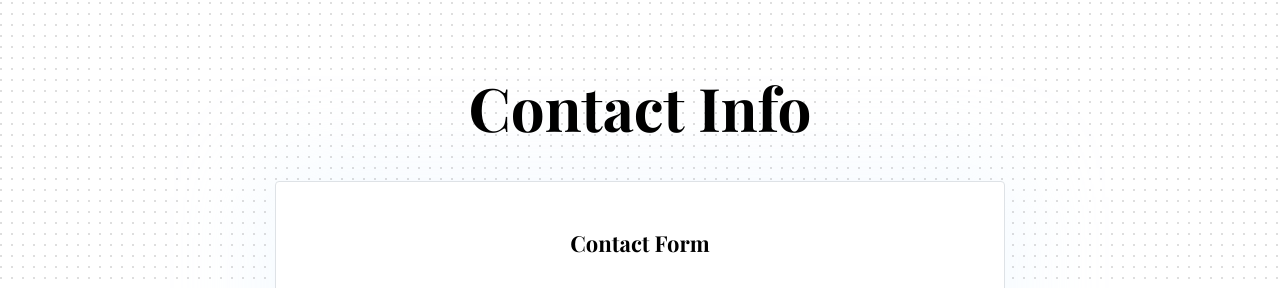
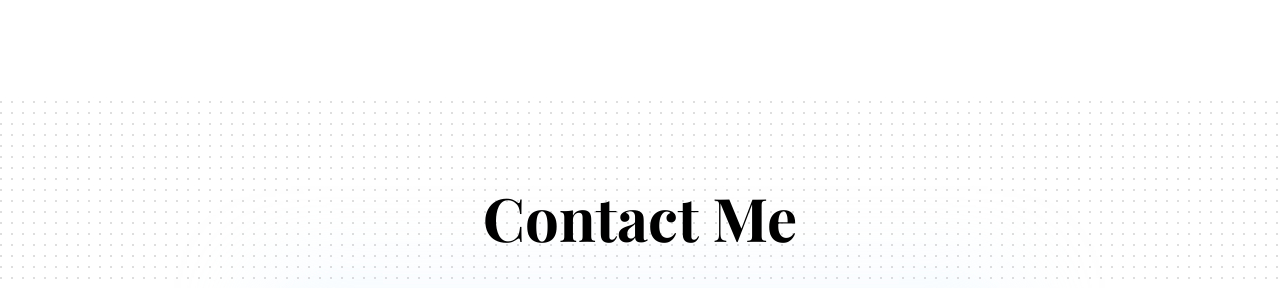
Before and after one commit to KarnGunjan/portfolio_gunjan.github.io, a website: page index.html in a window 1280 px wide. Shown: the part 3564-3852 px from the top of the page. Drawn offline with nearby package versions, Linux system fonts and the light colour scheme.

Commit message:
Update index.html

```diff
--- a/index.html
+++ b/index.html
@@ -292,6 +292,7 @@
     <!-- projects -->
     <section class="section">
       <div class="container">
+         <h2 class="section-title" style="text-align: center">Projects</h2>
         <div class="row shuffle-wrapper">
           <div
             class="col-lg-4 col-6 mb-4 shuffle-item"
@@ -443,7 +444,7 @@
       <div class="container">
         <div class="row">
           <div class="col-12 text-center">
-            <h2 class="section-title">Contact Info</h2>
+            <h2 class="section-title">Contact Me</h2>
           </div>
           <div class="col-lg-8 mx-auto">
             <div class="bg-white rounded text-center p-5 shadow-down border">
```
